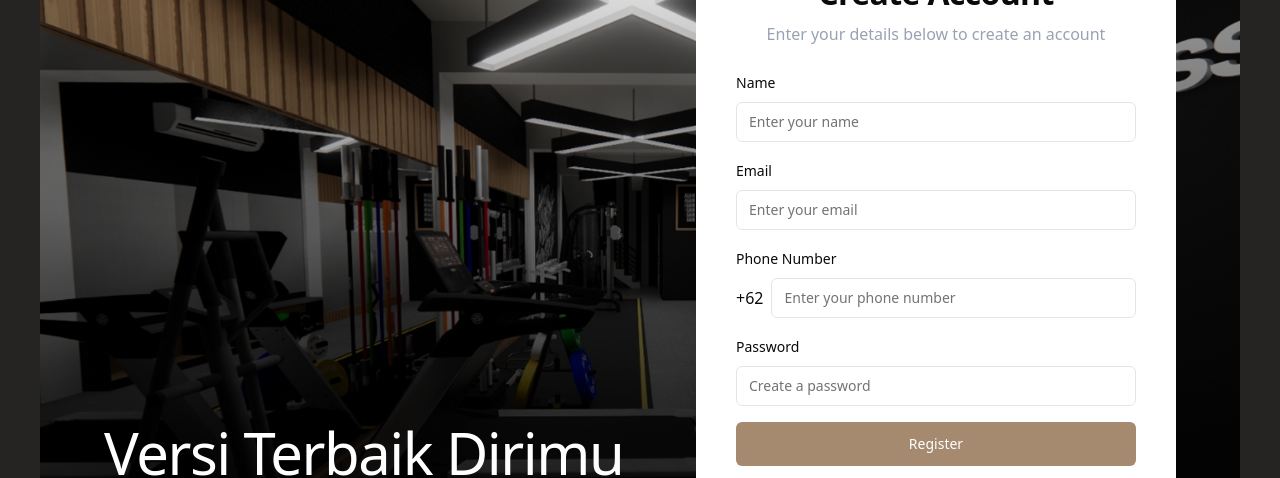
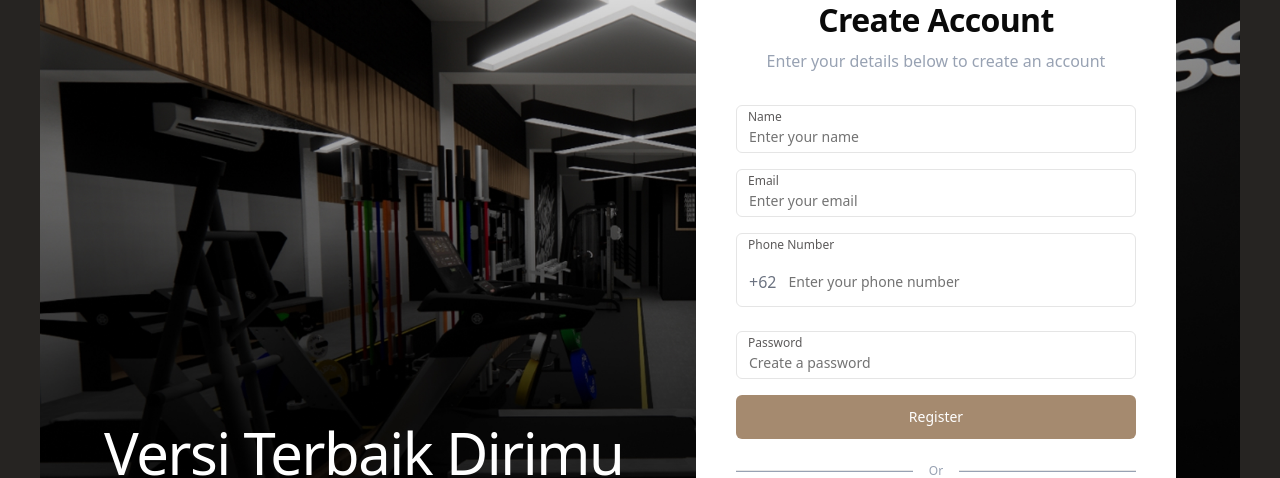
Before and after one commit to peak-n-flow/peaknflow-fe, a Next.js app: page /auth/register in a window 1280 px wide. Shown: the part 139-617 px from the top of the page. Built offline with nearby package versions, Linux system fonts and the light colour scheme; no server answers.

Commit message:
`feat` : change form component to match design

```diff
--- a/src/components/ui/form.tsx
+++ b/src/components/ui/form.tsx
@@ -157,7 +157,7 @@ const FormMessage = React.forwardRef<
     <p
       ref={ref}
       id={formMessageId}
-      className={cn("text-xs md:text-sm font-medium text-destructive", className)}
+      className={cn("text-xs text-destructive", className)}
       {...props}
     >
       {body}
--- a/src/components/ui/input.tsx
+++ b/src/components/ui/input.tsx
@@ -8,7 +8,7 @@ const Input = React.forwardRef<HTMLInputElement, React.ComponentProps<"input">>(
       <input
         type={type}
         className={cn(
-          "flex h-10 w-full rounded-md border border-input bg-background px-3 py-2 text-base ring-offset-background file:border-0 file:bg-transparent file:text-sm file:font-medium file:text-foreground placeholder:text-muted-foreground focus-visible:outline-none focus-visible:ring-2 focus-visible:ring-ring focus-visible:ring-offset-2 disabled:cursor-not-allowed disabled:opacity-50 md:text-sm",
+          "flex h-12 w-full rounded-md border border-input bg-background px-3 py-2 text-base ring-offset-background file:border-0 file:bg-transparent file:text-sm file:font-medium file:text-foreground placeholder:text-muted-foreground focus-visible:outline-none focus-visible:ring-2 focus-visible:ring-ring focus-visible:ring-offset-2 disabled:cursor-not-allowed disabled:opacity-50 md:text-sm",
           className
         )}
         ref={ref}
--- a/src/features/auth/containers/login-form.tsx
+++ b/src/features/auth/containers/login-form.tsx
@@ -81,36 +81,56 @@ export default function LoginPage() {
           <FormField
             control={form.control}
             name="email"
-            render={({ field }) => (
-              <FormItem>
-                <FormLabel>Email</FormLabel>
+            render={({ field }) => {
+              const hasError = !!form.formState.errors.email;
+              return (
+                <FormItem className="relative">
+                  <FormLabel
+                    className={`absolute left-3 top-1 text-xs ${
+                      hasError ? "text-danger-80" : "text-[#5C5A5A]"
+                    }`}
+                  >
+                    Email
+                  </FormLabel>
                   <FormControl>
                     <Input
                       type="email"
                       placeholder="Enter your email"
                       {...field}
+                      className={`pt-6 ${hasError ? "border-danger-80 " : ""}`}
                     />
                   </FormControl>
-                <FormMessage />
+                  <FormMessage className="absolute right-3 top-0.5 text-danger-80 text-xs" />
                 </FormItem>
-            )}
+              );
+            }}
           />
           <FormField
             control={form.control}
             name="password"
-            render={({ field }) => (
-              <FormItem>
-                <FormLabel>Password</FormLabel>
+            render={({ field }) => {
+              const hasError = !!form.formState.errors.password;
+              return (
+                <FormItem className="relative">
+                  <FormLabel
+                    className={`absolute left-3 top-1 text-xs ${
+                      hasError ? "text-danger-80" : "text-[#5C5A5A]"
+                    }`}
+                  >
+                    Password
+                  </FormLabel>
                   <FormControl>
                     <Input
                       type="password"
-                    placeholder="Enter your password"
+                      placeholder="Create a password"
                       {...field}
+                      className={`pt-6 ${hasError ? "border-danger-80 " : ""}`}
                     />
                   </FormControl>
-                <FormMessage />
+                  <FormMessage className="absolute right-3 top-0.5 text-danger-80 text-xs" />
                 </FormItem>
-            )}
+              );
+            }}
           />
           <Button type="submit" className="w-full" disabled={isLoading}>
             {isLoading ? "Logging in..." : "Login"}
--- a/src/features/auth/containers/register-form.tsx
+++ b/src/features/auth/containers/register-form.tsx
@@ -21,6 +21,7 @@ import { Input } from "@/components/ui/input";
 import { api } from "@/lib/axios";
 import Image from "next/image";
 import Link from "next/link";
+import { getErrorMessage } from "@/lib/error";
 
 const registerFormSchema = z.object({
   name: z
@@ -66,7 +67,7 @@ export default function RegisterPage() {
       toast.success("Registration successful.");
       router.push("/auth/login");
     } catch (error) {
-      toast.error("Registration failed. Please try again.");
+      toast.error(getErrorMessage(error));
     } finally {
       setIsLoading(false);
     }
@@ -85,72 +86,123 @@ export default function RegisterPage() {
           <FormField
             control={form.control}
             name="name"
-            render={({ field }) => (
-              <FormItem>
-                <FormLabel>Name</FormLabel>
+            render={({ field }) => {
+              const hasError = !!form.formState.errors.name;
+              return (
+                <FormItem className="relative">
+                  <FormLabel
+                    className={`absolute left-3 top-1 text-xs ${
+                      hasError ? "text-danger-80" : "text-[#5C5A5A]"
+                    }`}
+                  >
+                    Name
+                  </FormLabel>
                   <FormControl>
-                  <Input placeholder="Enter your name" {...field} />
+                    <Input
+                      placeholder="Enter your name"
+                      {...field}
+                      className={`pt-6 ${hasError ? "border-danger-80 " : ""}`}
+                    />
                   </FormControl>
-                <FormMessage />
+                  <FormMessage className="absolute right-3 top-0.5 text-danger-80 text-xs" />
                 </FormItem>
-            )}
+              );
+            }}
           />
+
           <FormField
             control={form.control}
             name="email"
-            render={({ field }) => (
-              <FormItem>
-                <FormLabel>Email</FormLabel>
+            render={({ field }) => {
+              const hasError = !!form.formState.errors.email;
+              return (
+                <FormItem className="relative">
+                  <FormLabel
+                    className={`absolute left-3 top-1 text-xs ${
+                      hasError ? "text-danger-80" : "text-[#5C5A5A]"
+                    }`}
+                  >
+                    Email
+                  </FormLabel>
                   <FormControl>
                     <Input
                       type="email"
                       placeholder="Enter your email"
                       {...field}
+                      className={`pt-6 ${hasError ? "border-danger-80 " : ""}`}
                     />
                   </FormControl>
-                <FormMessage />
+                  <FormMessage className="absolute right-3 top-0.5 text-danger-80 text-xs" />
                 </FormItem>
-            )}
+              );
+            }}
           />
+
           <FormField
             control={form.control}
             name="phone_number"
-            render={({ field }) => (
-              <FormItem>
-                <FormLabel>Phone Number</FormLabel>
-                <div className="flex gap-2 items-center">
-                  <div className="flex-shrink-0">+62</div>
+            render={({ field }) => {
+              const hasError = !!form.formState.errors.phone_number;
+              return (
+                <FormItem className="relative pb-2">
+                  <FormLabel
+                    className={`absolute left-3 top-1 text-xs ${
+                      hasError ? "text-danger-80" : "text-[#5C5A5A]"
+                    }`}
+                  >
+                    Phone Number
+                  </FormLabel>
                   <FormControl>
+                    <div
+                      className={`flex items-center pt-6 border rounded-md ${
+                        hasError ? "border-red-500" : ""
+                      }`}
+                    >
+                      <span className="pl-3 text-gray-500">+62</span>
                       <Input
                         placeholder="Enter your phone number"
                         value={field.value}
                         onChange={(e) =>
                           field.onChange(e.target.value.replace(/\D/g, ""))
                         }
+                        className="border-0 focus:ring-0 focus:border-0"
                       />
+                    </div>
                   </FormControl>
-                </div>
-                <FormMessage />
+                  <FormMessage className="absolute right-3 top-0.5 text-danger-80 text-xs" />
                 </FormItem>
-            )}
+              );
+            }}
           />
+
           <FormField
             control={form.control}
             name="password"
-            render={({ field }) => (
-              <FormItem>
-                <FormLabel>Password</FormLabel>
+            render={({ field }) => {
+              const hasError = !!form.formState.errors.password;
+              return (
+                <FormItem className="relative">
+                  <FormLabel
+                    className={`absolute left-3 top-1 text-xs ${
+                      hasError ? "text-danger-80" : "text-[#5C5A5A]"
+                    }`}
+                  >
+                    Password
+                  </FormLabel>
                   <FormControl>
                     <Input
                       type="password"
                       placeholder="Create a password"
                       {...field}
+                      className={`pt-6 ${hasError ? "border-danger-80 " : ""}`}
                     />
                   </FormControl>
-                <FormMessage />
+                  <FormMessage className="absolute right-3 top-0.5 text-danger-80 text-xs" />
                 </FormItem>
-            )}
+              );
+            }}
           />
+
           <Button type="submit" className="w-full" disabled={isLoading}>
             {isLoading ? "Registering..." : "Register"}
           </Button>
```
Lines whose indentation alone changed are shown as unchanged.
